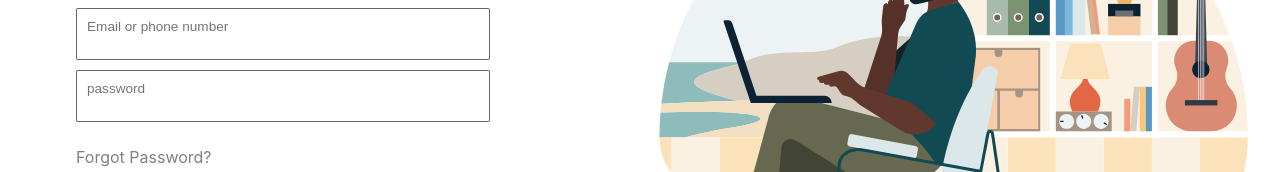
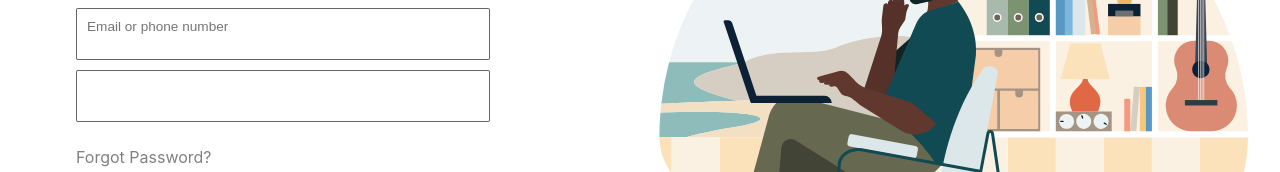
Before and after one commit to haizh/linkedin-clone, a React (Create React App) app: page / in a window 1280 px wide. Shown: the part 269-441 px from the top of the page. Built offline with nearby package versions, Linux system fonts and the light colour scheme.

Commit message:
password input fix

```diff
--- a/src/components/Form.js
+++ b/src/components/Form.js
@@ -14,7 +14,7 @@ function Form() {
         id="name"
         placeholder="Email or phone number"
       />
-      <input type="password" name="" id="name" placeholder="password" />
+      <input type="password" name="" id="name" />
       <a href="#">Forgot Password?</a>
       <Buttons primary>Sign In</Buttons>
       <Buttons>
```
